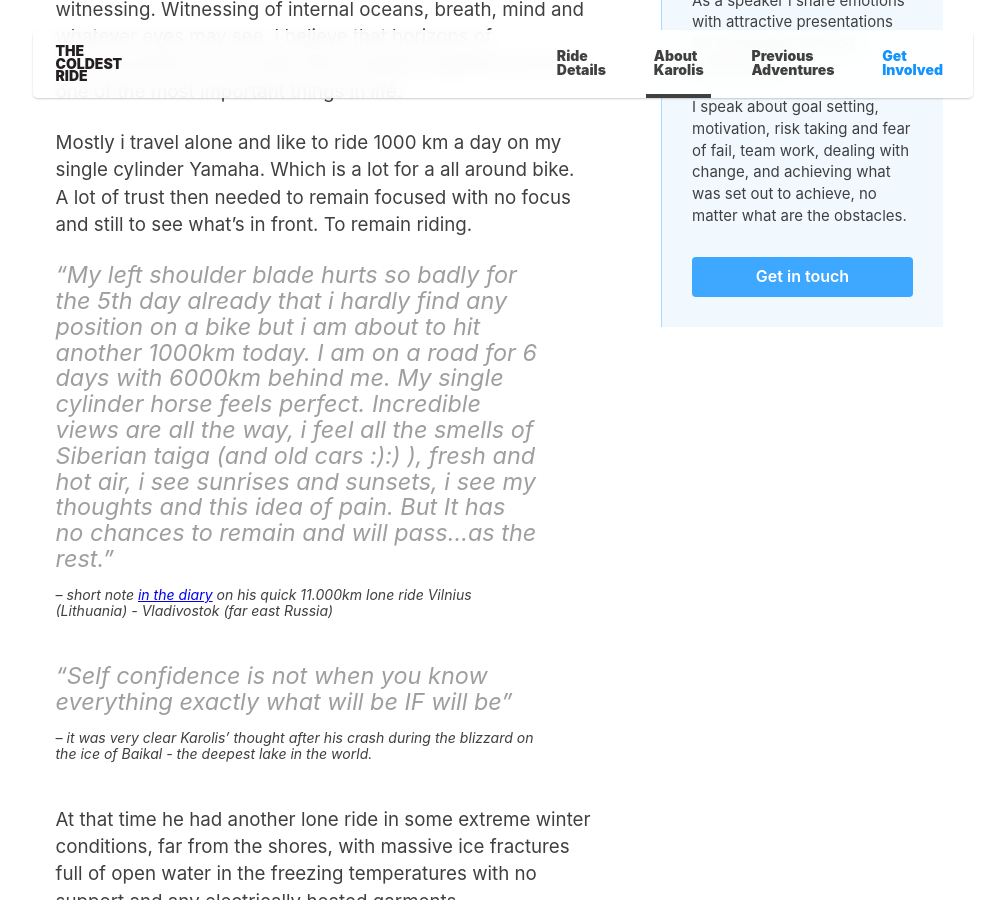
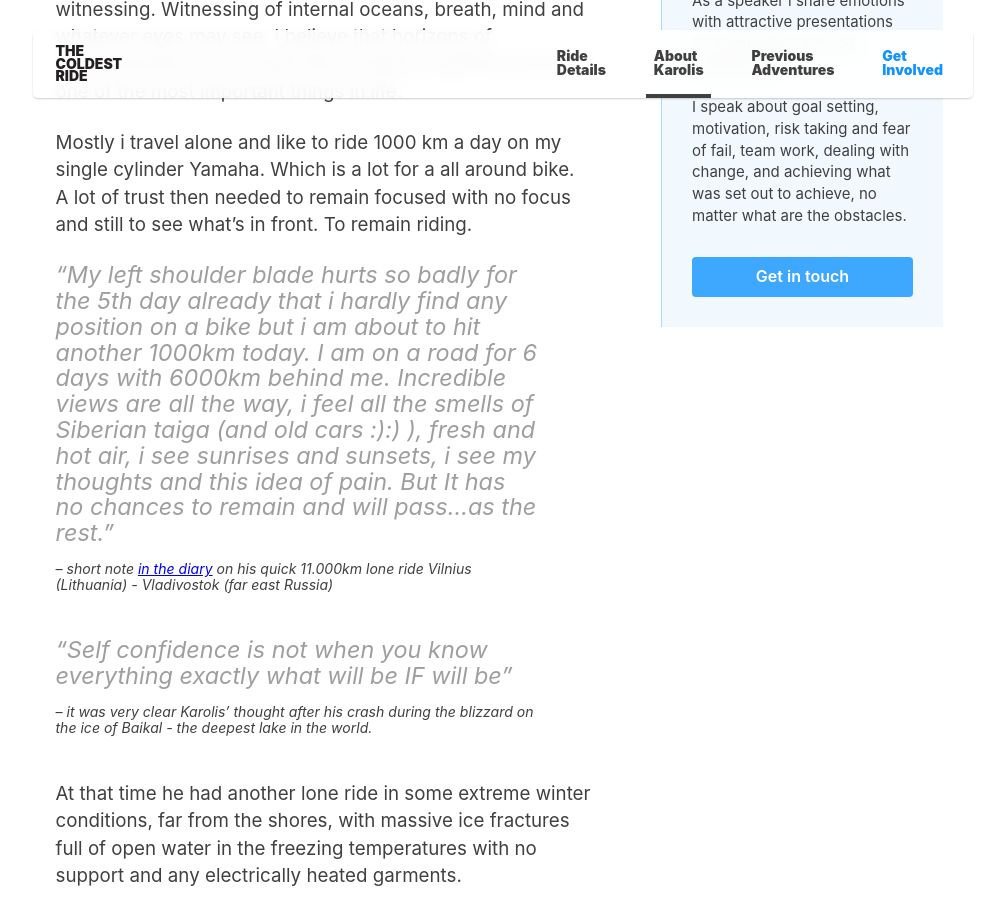
Before and after one commit to karolismieliauskas/thecoldestride.com, a Jekyll site: the page built from pages/about.html, in a window 1280 px wide and 900 px high, scrolled down 756 px. Shown: the whole window, without its empty margins (137-1142 px from the left). Built offline with Jekyll 4.4.1, drawn with Linux system fonts in a browser that asks for light colours.

Commit message:
Update about.yml

```diff
--- a/_data/about.yml
+++ b/_data/about.yml
@@ -5,7 +5,7 @@ body: |
 
     Mostly i travel alone and like to ride 1000 km a day on my single cylinder Yamaha. Which is a lot for a all around bike. A lot of trust then needed to remain focused with no focus and still to see what's in front. To remain riding.
 
-    > "My left shoulder blade hurts so badly for the 5th day already that i hardly find any position on a bike but i am about to hit another 1000km today. I am on a road for 6 days with 6000km behind me. My single cylinder horse feels perfect. Incredible views are all the way, i feel all the smells of Siberian taiga (and old cars :):) ), fresh and hot air, i see sunrises and sunsets, i see my thoughts and this idea of pain. But It has no chances to remain and will pass...as the rest."
+    > "My left shoulder blade hurts so badly for the 5th day already that i hardly find any position on a bike but i am about to hit another 1000km today. I am on a road for 6 days with 6000km behind me. Incredible views are all the way, i feel all the smells of Siberian taiga (and old cars :):) ), fresh and hot air, i see sunrises and sunsets, i see my thoughts and this idea of pain. But It has no chances to remain and will pass...as the rest."
     >
     > -- short note [in the diary](https://www.facebook.com/karolis.mieliauskas.1/posts/10206783651052957) on his quick 11.000km lone ride Vilnius (Lithuania) - Vladivostok (far east Russia)
 
```
